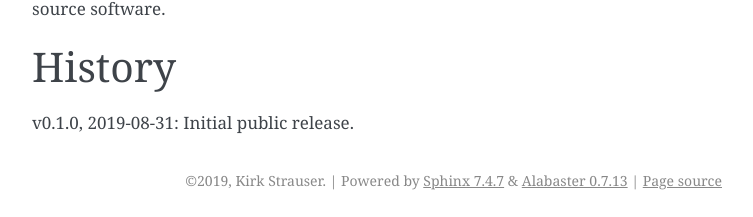
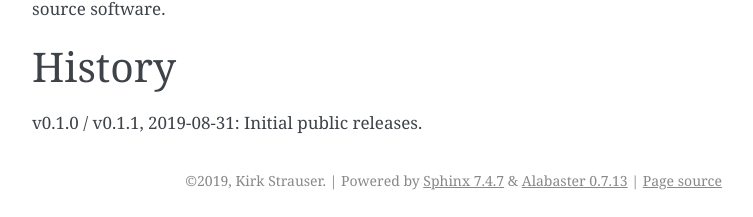
Before and after one commit to aminohealth/pytest-honors, a Sphinx documentation site: the page built from docs/index.rst, in a window 1280 px wide and 900 px high, scrolled down 3397 px. Shown: the part 680-897 px from the top of the window, without its empty margins (388-1141 px from the left). Built offline with Sphinx 7.4.7, drawn with Linux system fonts in a browser that asks for light colours.

Commit message:
Bump the version to update doc URLs

```diff
--- a/docs/index.rst
+++ b/docs/index.rst
@@ -153,7 +153,7 @@
 History
 =======
 
-v0.1.0, 2019-08-31: Initial public release.
+v0.1.0 / v0.1.1, 2019-08-31: Initial public releases.
 
 .. Contents:
 
--- a/setup.py
+++ b/setup.py
@@ -13,7 +13,7 @@
 
 setup(
     name="pytest-honors",
-    version="0.1.0",
+    version="0.1.1",
     author="Kirk Strauser",
     author_email="kirk@amino.com",
     maintainer="Kirk Strauser",
```
